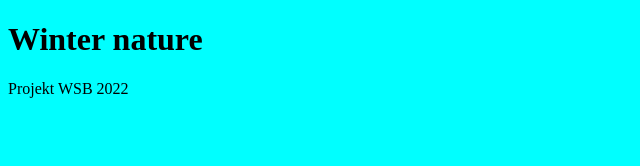
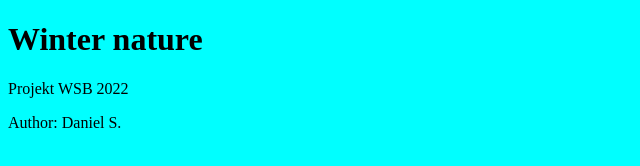
Before and after one commit to GoodDay2000/ProjectWSB, a plain HTML site: page index.html in a window 1280 px wide. Shown: the whole page, without its empty margins (0-640 px from the left). Drawn offline with Linux system fonts and the light colour scheme.

Commit message:
Dodaj autora strony

```diff
--- a/index.html
+++ b/index.html
@@ -19,6 +19,7 @@
 
     <footer>
         <p>Projekt WSB 2022</p>
+        <p>Author: Daniel S.</p>
     </footer>
 </body>
 </html>
```
